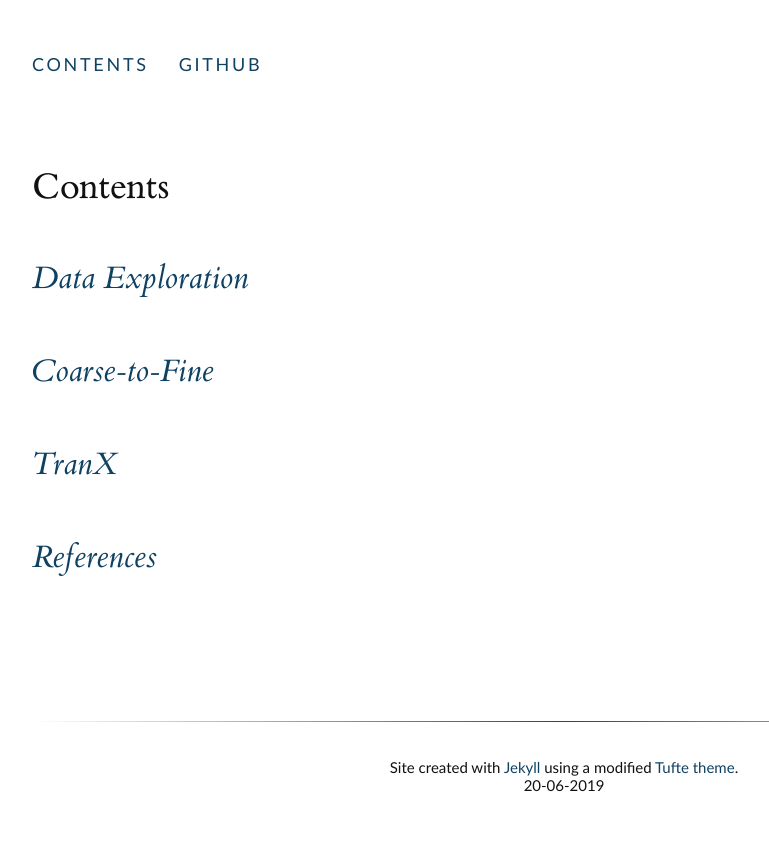
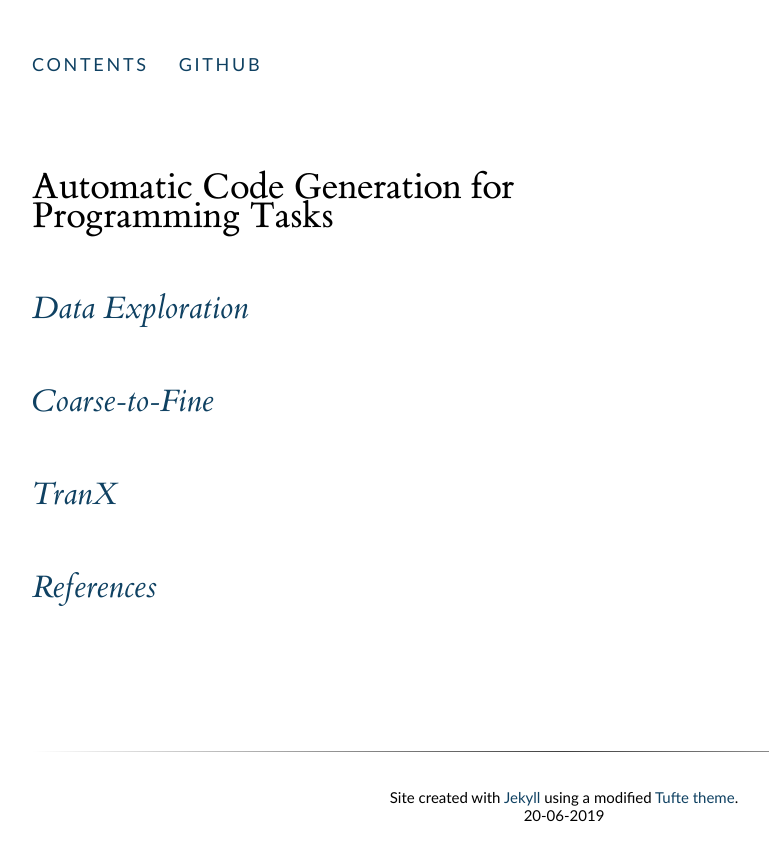
Before and after one commit to code-gen/code-gen.github.io, a Jekyll site: the page built from index.md, in a window 1280 px wide. Shown: the top 861 px of the page, without its empty margins (128-897 px from the left). Built offline with Jekyll 4.4.1, drawn with Linux system fonts in a browser that asks for light colours.

Commit message:
Use main title.

```diff
--- a/_config.yml
+++ b/_config.yml
@@ -3,7 +3,7 @@ title: Automatic Code Generation for Programming Tasks
 subtitle: Documentation
 author: Alexandru Dinu
 simple_search: http://google.com/search
-description: Documentation for Code Generation repositories
+description: Notes and documentation
 name: code-gen
 markdown_ext: "markdown,mkdown,mkdn,mkd,md"
 post:
--- a/_layouts/post.html
+++ b/_layouts/post.html
@@ -1,7 +1,7 @@
 ---
 layout: default
 ---
-<h1>{{ page.title | capitalize }}</h1>
+<h1>{{ page.title }}</h1>
 <p class="subtitle">{{ page.date | date: "%B %-d, %Y" }}</p>
 
 
--- a/_sass/_settings.scss
+++ b/_sass/_settings.scss
@@ -7,8 +7,8 @@ $body-font: et-book, Palatino, "Palatino Linotype", "Palatino LT STD", "Book Ant
 $sans-font: "Gill Sans", "Gill Sans MT", "Lato", Calibri, sans-serif;
 $code-font: "Source Code Pro"; //, Consolas, "Liberation Mono", Menlo, Courier, monospace;
 $url-font: "Lucida Console", "Lucida Sans Typewriter", Monaco, "Bitstream Vera Sans Mono", monospace;
-$text-color: #111;
-$bg-color: #fffff8;
+$text-color: #000000;
+$bg-color: #ffffff;
 $contrast-color: #0f4162;
 $border-color: #333333;
 $link-style: underline; // choices are 'color' or 'underline'. Default is color using $contrast-color set above
--- a/index.md
+++ b/index.md
@@ -1,6 +1,6 @@
 ---
 layout: post
-title: Contents
+title: Automatic Code Generation for Programming Tasks
 ---
 
 ## [Data Exploration](contents/data-exploration/)
```
